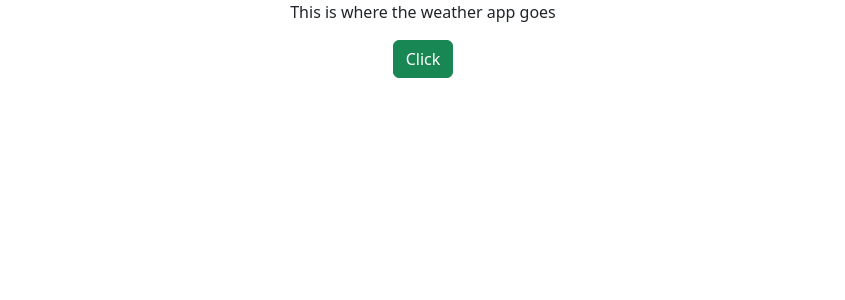
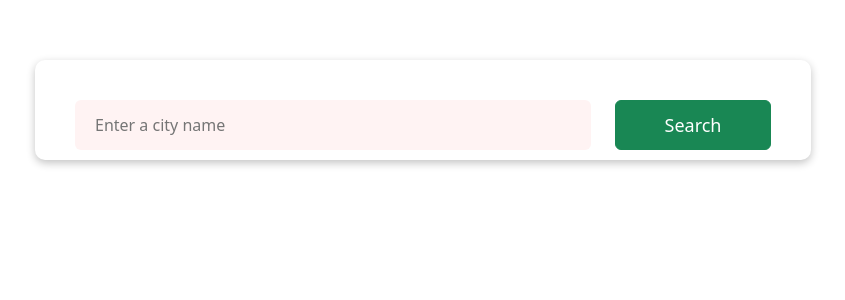
Before and after one commit to Sophie-Ndobe/weather-app-react-final, a React (Create React App) app: page / in a window 1280 px wide. Shown: the top 300 px of the page, without its empty margins (217-1062 px from the left). Built offline with nearby package versions, Linux system fonts and the light colour scheme.

Commit message:
Created a Search component and added a form with preliminary css styling

```diff
--- a/src/App.css
+++ b/src/App.css
@@ -1,3 +1,4 @@
 .App {
-  text-align: center;
+  max-width: 800px;
+  margin: 60px auto;
 }
--- a/src/App.js
+++ b/src/App.js
@@ -1,11 +1,11 @@
 import "./App.css";
+import Weather from "./Search";
 
 function App() {
   return (
     <div className="App">
       <div className="container">
-        <p>This is where the weather app goes</p>
-        <button className="btn btn-success">Click</button>
+       <Weather />
       </div>
     </div>
   );
--- /dev/null
+++ b/src/Search.css
@@ -0,0 +1,23 @@
+.Search {
+  box-shadow: rgba(0, 0, 0, 0.24) 0px 3px 8px;
+  border-radius: 10px;
+  color: #878787;
+  padding: 40px 40px 10px 40px;
+}
+
+.Search input {
+  width: 100%;
+  height: 50px;
+  font-size: 16px;
+  line-height: 20px;
+  padding: 15px 20px;
+  border-radius: 6px;
+  color: lightgray;
+  background: rgb(255, 243, 243);
+  border: none;
+}
+
+.Search button {
+  font-size: 18px;
+  height: 50px;
+}
--- /dev/null
+++ b/src/Search.js
@@ -0,0 +1,19 @@
+import React from "react";
+import "./Search.css";
+
+export default function Search() {
+  return (
+    <div className="Search">
+      <form>
+        <div className="row">
+          <div className="col-9">
+            <input type="search" placeholder="Enter a city name"></input>
+          </div>
+          <div className="col-3">
+            <button className="btn btn-success w-100">Search</button>
+          </div>
+        </div>
+      </form>
+    </div>
+  );
+}
```
